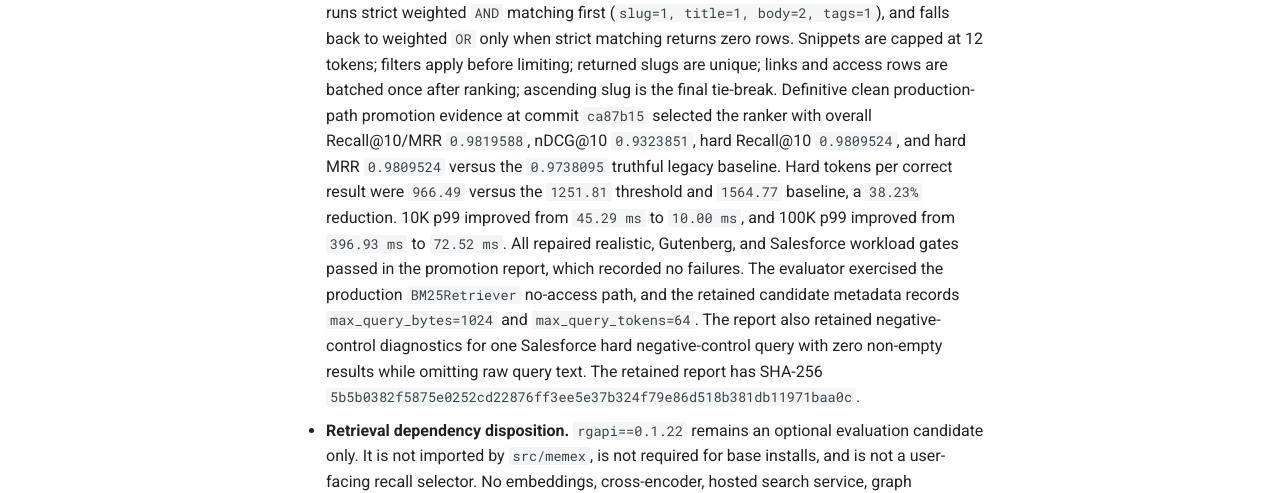
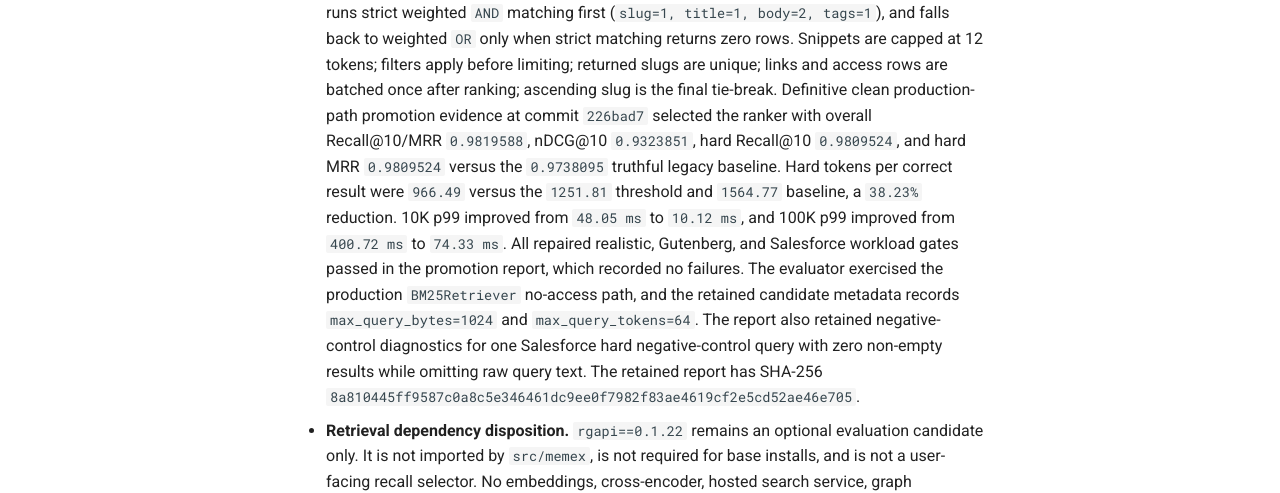
Before and after one commit to agent-memory-atlas-archive/phanijapps--memex, an MkDocs documentation site: the page built from docs/gitpages/implementation-notes.md, in a window 1280 px wide and 900 px high, scrolled down 3305 px. Shown: the part 303-796 px from the top of the window. Built offline with MkDocs 1.6.1 and Material for MkDocs 9.7.7, drawn with Linux system fonts in a browser that asks for light colours; comment, search, counter and statistics services are not loaded.

Commit message:
docs(retrieval): record confined-harness evidence

```diff
--- a/docs/gitpages/implementation-notes.md
+++ b/docs/gitpages/implementation-notes.md
@@ -160,13 +160,13 @@ rule, and the OpenAI SDK is the single LLM client.
   when strict matching returns zero rows. Snippets are capped at 12 tokens;
   filters apply before limiting; returned slugs are unique; links and access
   rows are batched once after ranking; ascending slug is the final tie-break.
-  Definitive clean production-path promotion evidence at commit `ca87b15` selected the
+  Definitive clean production-path promotion evidence at commit `226bad7` selected the
   ranker with overall Recall@10/MRR `0.9819588`, nDCG@10 `0.9323851`, hard
   Recall@10 `0.9809524`, and hard MRR `0.9809524` versus the `0.9738095`
   truthful legacy baseline. Hard tokens per correct result were `966.49`
   versus the `1251.81` threshold and `1564.77` baseline, a `38.23%` reduction.
-  10K p99 improved from `45.29 ms` to `10.00 ms`, and 100K p99 improved from
-  `396.93 ms` to `72.52 ms`. All repaired realistic, Gutenberg, and Salesforce
+  10K p99 improved from `48.05 ms` to `10.12 ms`, and 100K p99 improved from
+  `400.72 ms` to `74.33 ms`. All repaired realistic, Gutenberg, and Salesforce
   workload gates passed in the promotion report, which recorded no failures.
   The evaluator exercised the production `BM25Retriever` no-access path, and
   the retained candidate metadata records `max_query_bytes=1024` and
@@ -174,7 +174,7 @@ rule, and the OpenAI SDK is the single LLM client.
   The report also retained negative-control diagnostics for one Salesforce hard
   negative-control query with zero non-empty results while omitting raw query
   text. The retained report has SHA-256
-  `5b5b0382f5875e0252cd22876ff3ee5e37b324f79e86d518b381db11971baa0c`.
+  `8a810445ff9587c0a8c5e346461dc9ee0f7982f83ae4619cf2e5cd52ae46e705`.
 
 - **Retrieval dependency disposition.** `rgapi==0.1.22` remains an optional
   evaluation candidate only. It is not imported by `src/memex`, is not required
```
Also changed, not shown: docs/presentations/memex-retrieval-reality.html (+5 -5 lines), docs/specs/quality-gated-retrieval/notes/verification-ledger.md (+9 -9 lines).
